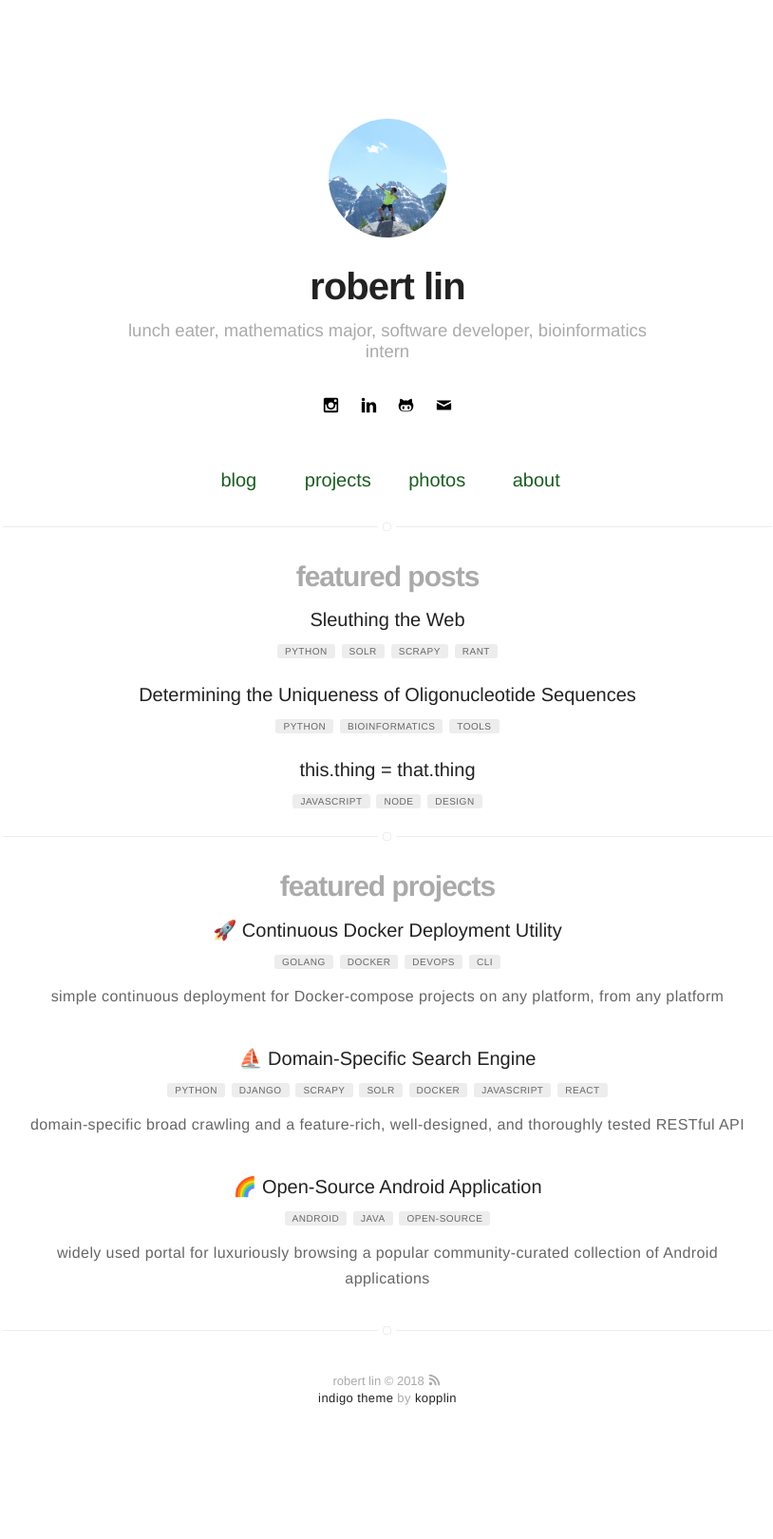
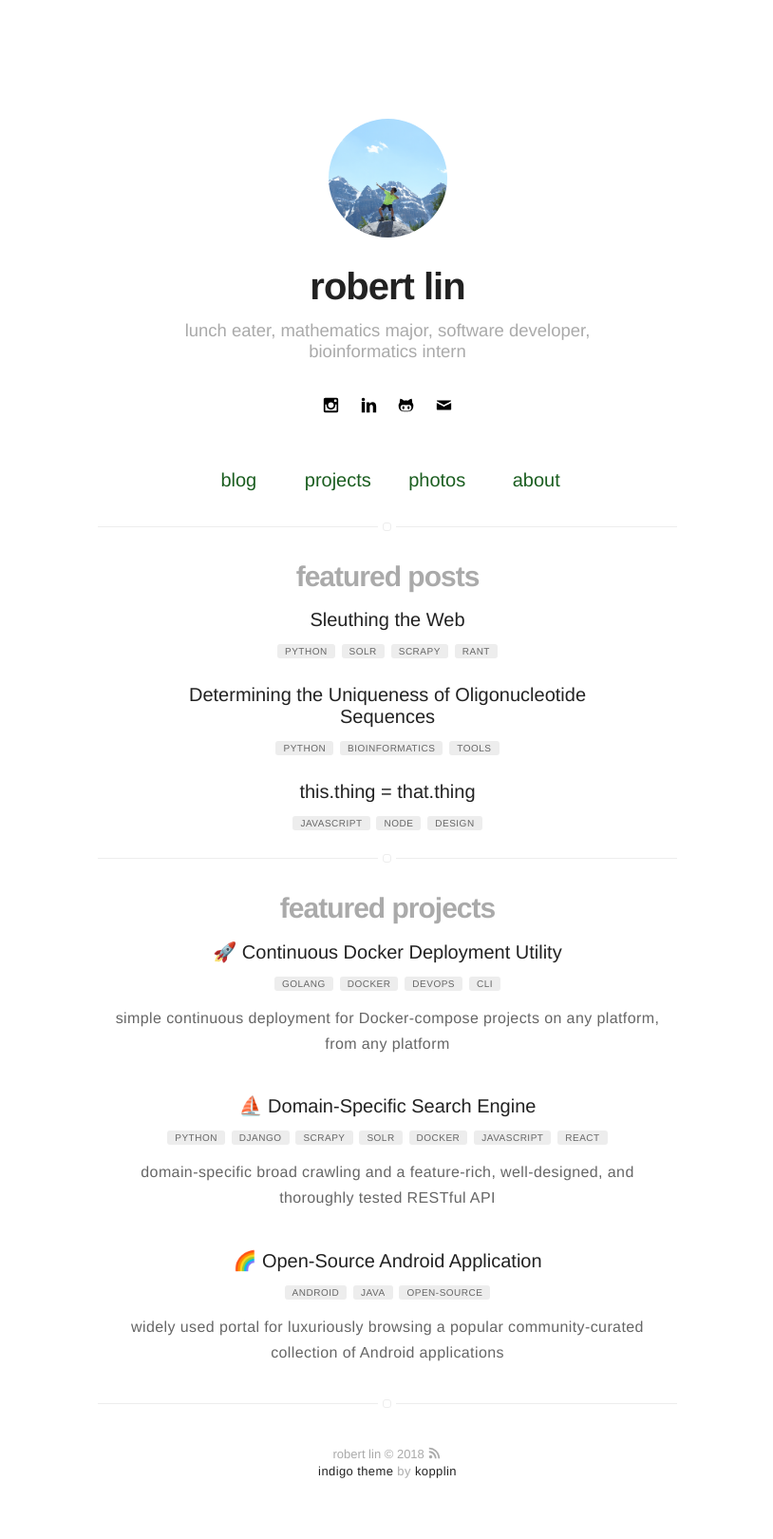
Before and after one commit to bobheadxi/bobheadxi.github.io, a Jekyll site: the page built from index.html, in a window 1280 px wide. Shown: the whole page at 95% size, without its empty margins (232-1046 px from the left). Built offline with Jekyll 4.4.1, drawn with Linux system fonts in a browser that asks for light colours; emoji names are drawn with the system emoji font; before the commit the page ends 1543 px from its top, so only the background shows below that.

Commit message:
Adjust site size

```diff
--- a/_config.yml
+++ b/_config.yml
@@ -58,7 +58,7 @@ authors:
 # do you want a larger site? change the option below
 # options: [normal, large] | default: normal
 # normal = 560px / large = 810px
-width: large
+width: normal
 
 # if you don't need pagination, comment the *paginate* configs below
 # paginate: 5
--- a/_sass/base/general.sass
+++ b/_sass/base/general.sass
@@ -128,7 +128,7 @@ pre
 		width: 88%
 
 .wrapper-normal
-	max-width: 560px
+	max-width: 610px
 
 .wrapper-large
 	max-width: 810px
```
